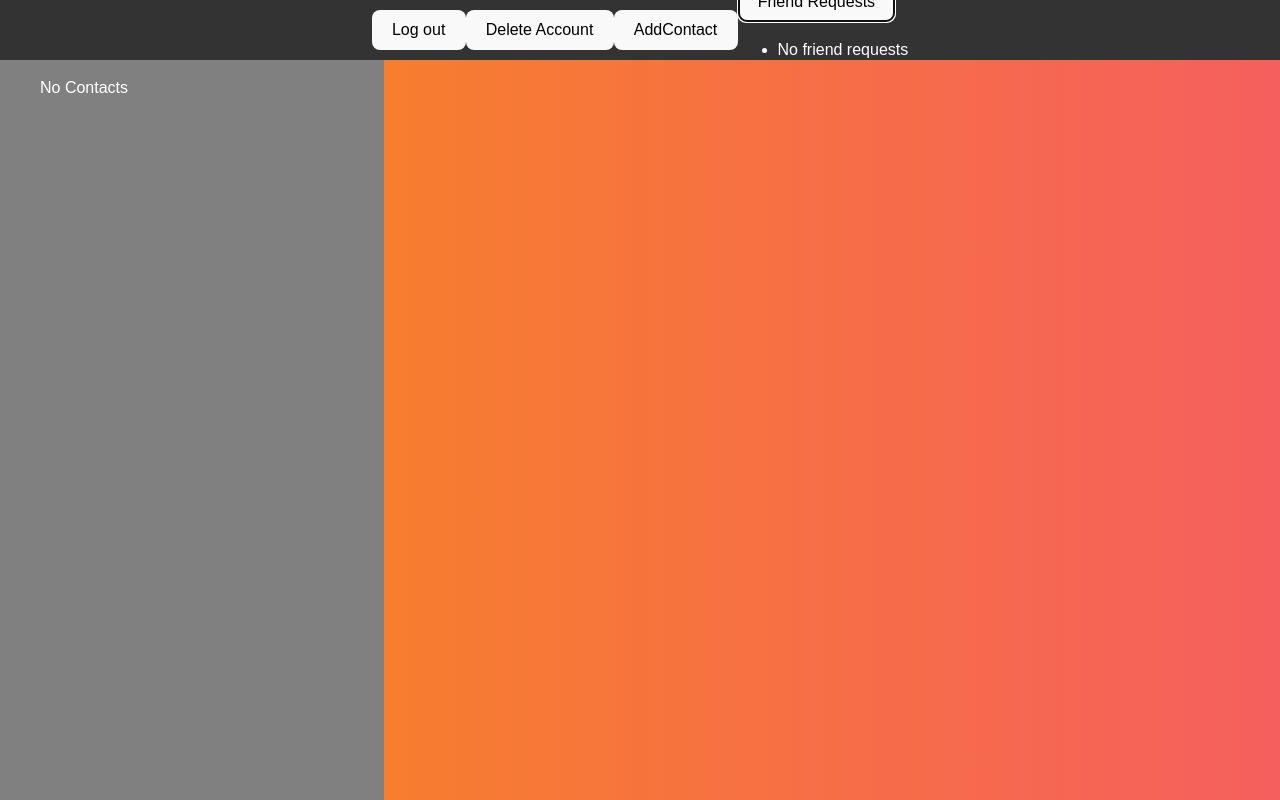
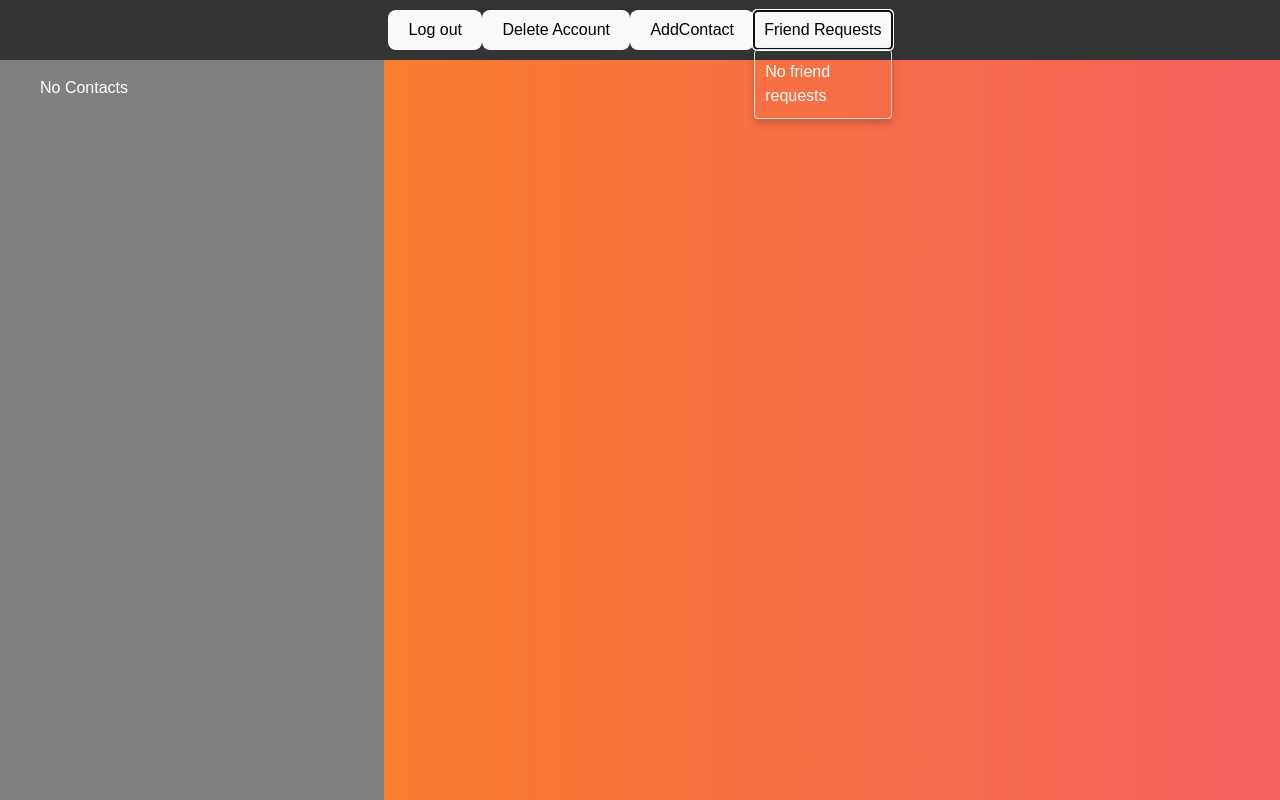
Before and after one commit to DiggsPapu/networks-proyect1, a React (Vite) app in the folder Frontend/: page /chat in a window 1280 px wide. Both pictures are taken after a click on the button "Friend Requests". Built offline with nearby package versions, Linux system fonts and the light colour scheme.

Commit message:
add:Chat

```diff
--- a/Frontend/src/components/ChatInstance.jsx
+++ b/Frontend/src/components/ChatInstance.jsx
@@ -28,9 +28,10 @@ export const ChatContainer = styled.div`
     border-radius: 4px 4px 0px 0px;
     flex-direction: column;
     position: fixed;
-    top: 60px;
+    bottom: 0;
     right: 0;
     transition: all 0.5s ease;
+    margin-right:2px;
 
     ${props => props.toggle ? heightContainerToggled : heightContainer}
 `;
--- a/Frontend/src/components/FriendRequestDropDown.jsx
+++ b/Frontend/src/components/FriendRequestDropDown.jsx
@@ -1,49 +1,127 @@
-import React, { useState } from "react";
+import React, { useEffect, useState } from "react";
 import { FontAwesomeIcon } from '@fortawesome/react-fontawesome';
 import { accept_friend_request, get_contacts } from "../services/auth-service";
+import styled from 'styled-components';
+
+// Styled components for dropdown
+const DropdownContainer = styled.div`
+    position: relative;
+    display: inline-block;
+`;
+
+const DropdownButton = styled.button`
+    padding: 10px;
+    border: none;
+    border-radius: 4px;
+    cursor: pointer;
+    font-size: 16px;
+
+    &:hover {
+        background-color: #0056b3;
+    }
+`;
+
+const DropdownContent = styled.ul`
+    display: ${props => props.open ? 'block' : 'none'};
+    position: absolute;
+    border: 1px solid #ddd;
+    border-radius: 4px;
+    width: 100%;
+    box-shadow: 0 4px 8px rgba(0, 0, 0, 0.2);
+    z-index: 1;
+    padding: 0;
+    margin: 0;
+    list-style: none;
+    box-sizing: border-box;
+`;
+
+const DropdownItem = styled.li`
+    padding: 10px;
+    border-bottom: 1px solid #ddd;
+    display: flex;
+    justify-content: space-between;
+    align-items: center;
+
+    &:last-child {
+        border-bottom: none;
+    }
+
+    &:hover {
+        background-color: #f1f1f1;
+    }
+
+    button {
+        margin-left: 10px;
+        border: none;
+        color: white;
+        cursor: pointer;
+        border-radius: 4px;
+        padding: 5px 10px;
+        font-size: 14px;
+    }
+
+    button.reject {
+        background-color: red;
+    }
+
+    button.accept {
+        background-color: green;
+    }
+`;
 
 export default function FriendRequestDropDown() {
-    const [currentFriendRequest, setCurrentFriendRequest] = useState('');
-    const [friendList, setFriendList] = useState(JSON.parse(localStorage.getItem("requests") || "[]"));
-    const [open, setOpen] = useState(false);
+    const [friendList, setFriendList] = useState(JSON.parse(localStorage.getItem("requests") || "[]"))
+    // Filter friend list
+    useEffect(() => {
+        const contacts = JSON.parse(localStorage.getItem("contacts") || "[]")
+
+        const filteredFriends = []
+        contacts.map((contact)=>{
+            if (!friendList.includes(contact.jid)){
+                filteredFriends.push(contact.jid)
+            }
+        })
+        setFriendList(filteredFriends)
+    },[]);
+
+    const [open, setOpen] = useState(false)
 
     const friendRequestAccepted = async (friendRequest) => {
         await accept_friend_request(friendRequest);
         setFriendList(friendList.filter((name) => name !== friendRequest));
-        await get_contacts()
+        await get_contacts();
     };
 
     const friendRequestRejected = async (friendRequest) => {
         // Handle the rejection logic here (if any)
         setFriendList(friendList.filter((name) => name !== friendRequest));
-        await get_contacts()
+        await get_contacts();
     };
 
     return (
-        <div>
-            <button onClick={() => setOpen(!open)}>
+        <DropdownContainer>
+            <DropdownButton onClick={() => setOpen(!open)}>
                 Friend Requests
-            </button>
-            {open && (
-                <ul>
+            </DropdownButton>
+            <DropdownContent open={open}>
                 {friendList.length > 0 ? (
                     friendList.map((friendRequest, index) => (
-                            <li key={index} id={friendRequest}>
+                        <DropdownItem key={index} id={friendRequest}>
                             {friendRequest}
-
-                                <button style={{backgroundColor: "red"}} type="button" onClick={() => friendRequestRejected(friendRequest)}>
+                            <div>
+                                <button className="reject" type="button" onClick={() => friendRequestRejected(friendRequest)}>
                                     <FontAwesomeIcon icon="fa-solid fa-x" />
                                 </button>
-                                <button style={{backgroundColor: "green"}} type="button" onClick={() => friendRequestAccepted(friendRequest)}>
+                                <button className="accept" type="button" onClick={() => friendRequestAccepted(friendRequest)}>
                                     <FontAwesomeIcon icon="fa-solid fa-check" />
                                 </button>
-                            </li>
+                            </div>
+                        </DropdownItem>
                     ))
                 ) : (
-                        <li>No friend requests</li>
+                    <DropdownItem>No friend requests</DropdownItem>
                 )}
-                </ul>
-            )}
-        </div>
+            </DropdownContent>
+        </DropdownContainer>
     );
 }
```
Lines whose indentation alone changed are shown as unchanged.
